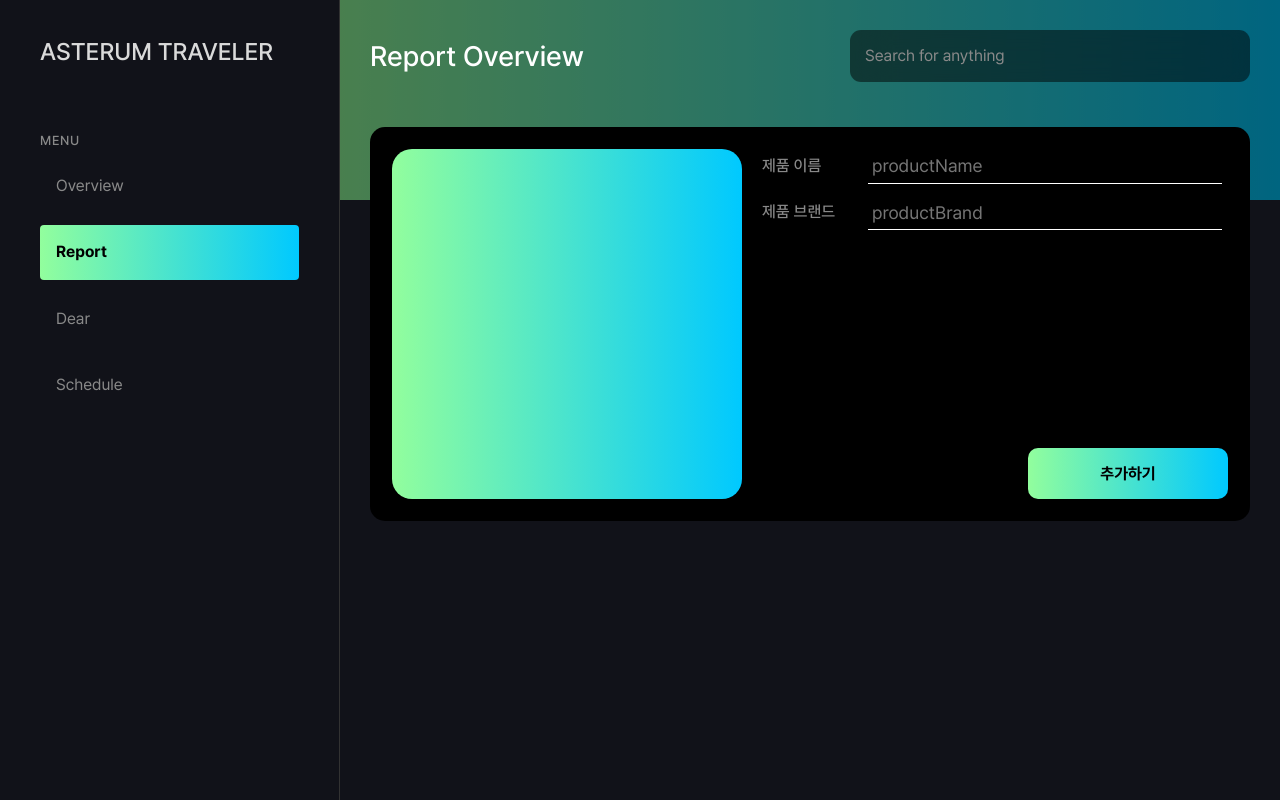
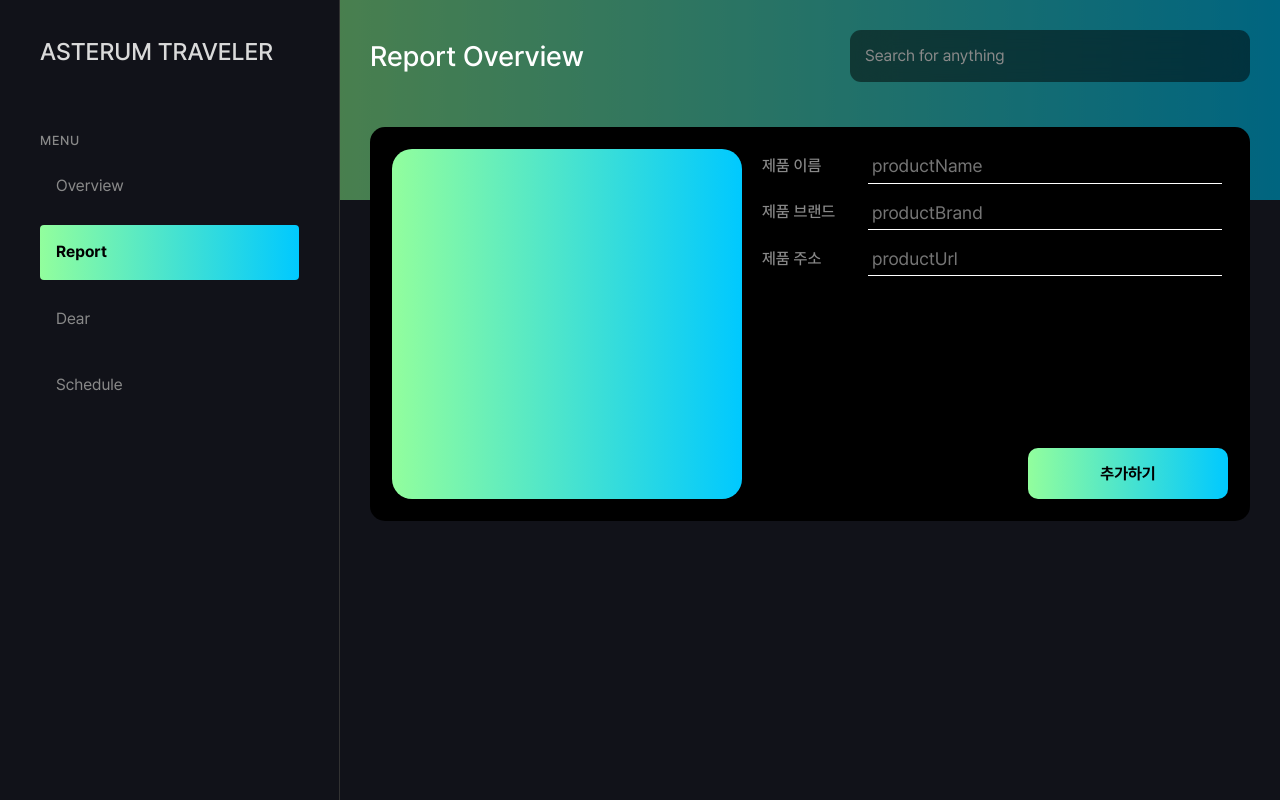
Before and after one commit to clappingmin/asterum_traveler, a React (Vite) app in the folder apps/asterum_traveler-admin/: page /report/edit/product/1 in a window 1280 px wide. Built offline with nearby package versions, Linux system fonts and the light colour scheme; no server answers.

Commit message:
feat: 제품 타입에 Url 추가

```diff
--- a/apps/asterum_traveler-admin/src/pages/report/ProductEditPage.tsx
+++ b/apps/asterum_traveler-admin/src/pages/report/ProductEditPage.tsx
@@ -9,6 +9,7 @@ import { useNavigate } from 'react-router-dom';
 function ProductEditPage() {
   const [productName, setProductName] = useState('');
   const [productBrand, setProductBrand] = useState('');
+  const [productUrl, setProductUrl] = useState('');
   const [thumbnail, setThumbnail] = useState<File | null>(null);
   const [preview, setPreview] = useState<string | null>(null);
   const navigate = useNavigate();
@@ -38,7 +39,7 @@ function ProductEditPage() {
 
   const saveProduct = async () => {
     // TODO: 에러 처리
-    if (!thumbnail || !productName || !productBrand) return;
+    if (!thumbnail || !productName || !productBrand || !productUrl) return;
 
     const uploadedTumbnailUrl = await api.imageUpload(thumbnail);
 
@@ -47,6 +48,7 @@ function ProductEditPage() {
     const product: ProductBase = {
       productName,
       productBrand,
+      productUrl,
       productTumbnail: uploadedTumbnailUrl,
     };
 
@@ -81,6 +83,15 @@ function ProductEditPage() {
             placeholder="productBrand"
             value={productBrand}
             onChange={(e) => setProductBrand(e.target.value)}
+          />
+        </InputWrapper>
+        <InputWrapper>
+          <InfoLabel htmlFor="productBrand">제품 주소</InfoLabel>
+          <InfoInput
+            id="productUrl"
+            placeholder="productUrl"
+            value={productUrl}
+            onChange={(e) => setProductUrl(e.target.value)}
           />
         </InputWrapper>
         <ConfirmButton onClick={saveProduct}>추가하기</ConfirmButton>
```
Also changed, not shown: 1 other file (tests, documents, lock files or other folders).
